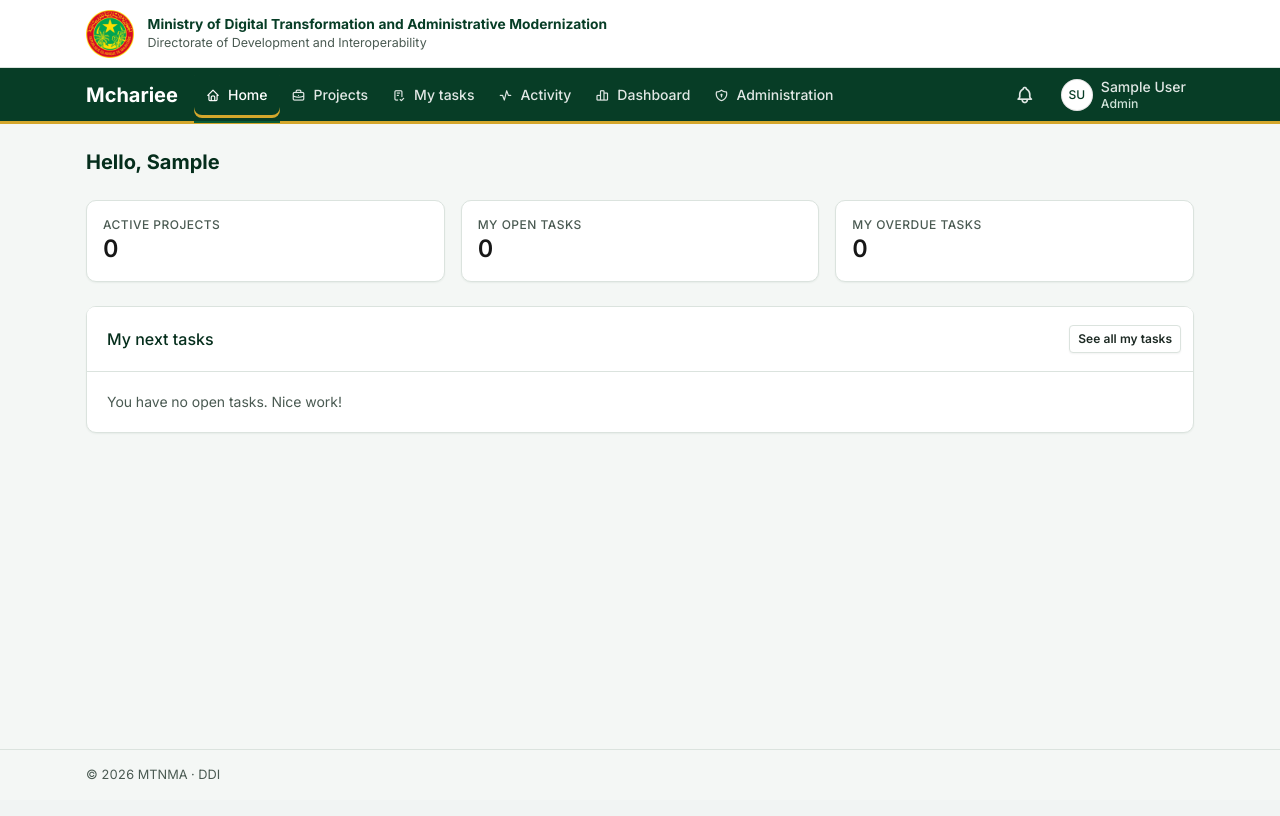
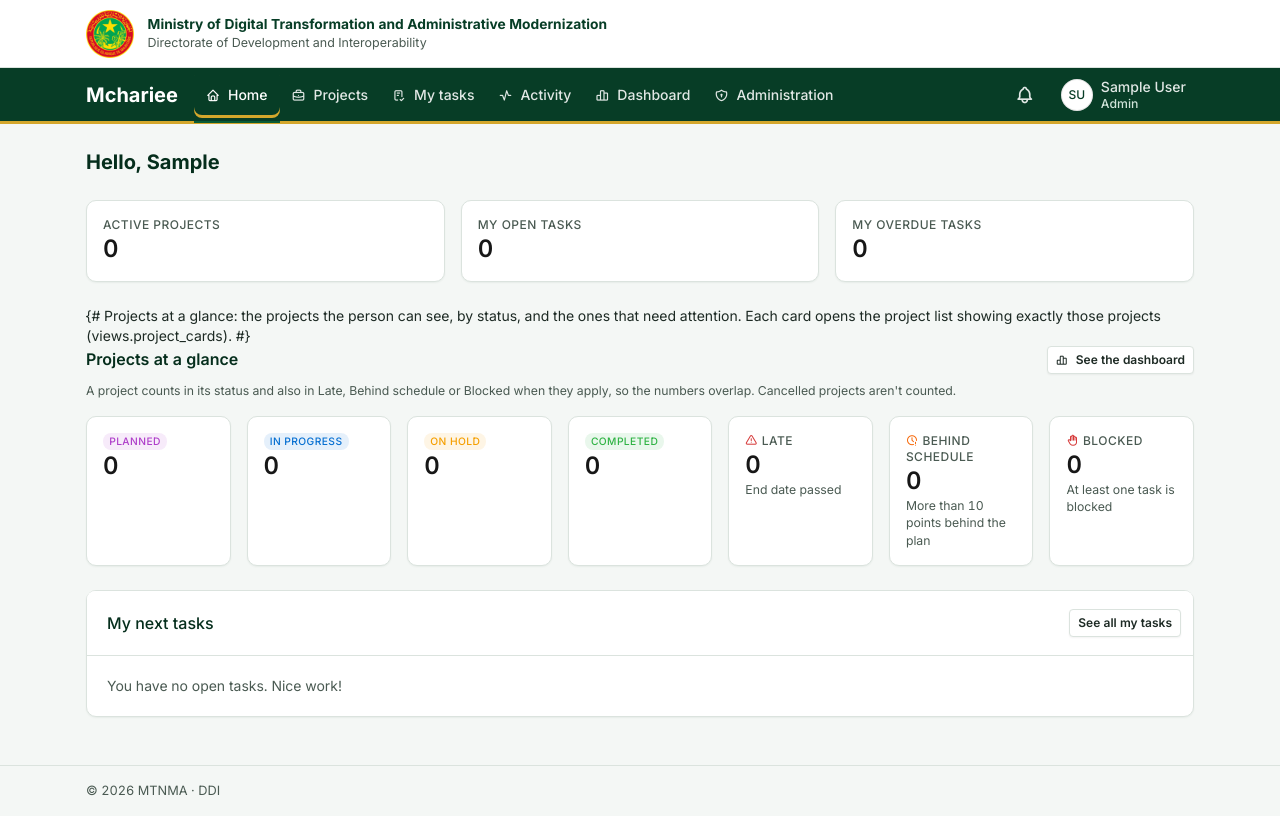
Before and after one commit to Medsaidbah/itpm, a Django app: page / in a window 1280 px wide. Before the commit the page ends 780 px from the top, so only its background shows below. Run offline with Django 5.2, Linux system fonts and the light colour scheme; the visitor is signed in with stand-in values (Sample User, id 1); data that the repository does not hold is empty; parts of the project's set-up code (start-up, migrations or seed data) failed here and were passed over; some libraries are stand-ins or nearby versions.

Commit message:
Project count cards on the home page (1.1, item 5)
A new "Projects at a glance" row on the home page, under the personal
cards, counts the projects the person can see: Planned, In progress, On
hold, Completed, Late, Behind schedule and Blocked (an open project with a
blocked task). A note says the cards overlap; cancelled projects are never
counted. Each card opens the project list with the same filter: the list's
status filter gains late, behind and blocked (also used by the Excel
export), written once on ProjectQuerySet. Late and behind follow
Project.delay, so they never count the same project. The Dashboard gets a
"Behind schedule" card, and the home page links to the Dashboard. The number
of queries doesn't grow with the projects (tested). New texts translated in
French and Arabic. Roadmap item 5 marked done. No database change.

Co-Authored-By: Claude Opus 5.5 <noreply@anthropic.com>

```diff
--- a/projects/models.py
+++ b/projects/models.py
@@ -43,6 +43,24 @@ class ProjectQuerySet(models.QuerySet):
             task_dated=Count("tasks", filter=Q(tasks__due_date__isnull=False)),
             task_due=Count("tasks", filter=due),
         )
+
+    # ----- The project list's extra filters, also counted by the home page's cards (release 1.1) -----
+    # Each one only keeps open projects (planned, in progress, on hold), never cancelled or completed ones.
+
+    def late(self):
+        """The end date has passed, but the project isn't finished (Project.is_overdue)."""
+        return self.filter(status__in=Project.ACTIVE_STATUSES, end_date__lt=timezone.localdate())
+
+    def behind_schedule(self):
+        """Behind schedule and not late (Project.delay == "behind": late is the stronger signal).
+        The schedule is worked out in Python from the counts of with_task_counts(): one query for all."""
+        measured = self.filter(status__in=[Project.Status.PLANNED, Project.Status.IN_PROGRESS]).with_task_counts()
+        return self.filter(pk__in=[project.pk for project in measured if project.delay == "behind"])
+
+    def with_blocked_task(self):
+        """Open projects with at least one blocked task (or subtask)."""
+        blocked = Task.objects.filter(status=Task.Status.BLOCKED).values("project")
+        return self.filter(status__in=Project.ACTIVE_STATUSES, pk__in=blocked)
 
     def visible_to(self, user):
         """The projects this person can see and open: all of them for admins;
--- a/projects/views.py
+++ b/projects/views.py
@@ -29,6 +29,7 @@ from .forms import (
 )
 from .models import Attachment, Comment, Notification, Project, ProjectMember, Task
 from .notifications import notify_assigned, tell_project_event, tell_unblocked
+from .schedule import BEHIND_SCHEDULE_MARGIN
 
 # ---------- Who sees what ----------
 # People only see the projects they manage or whose team they are in; admins see all of them
@@ -67,21 +68,50 @@ def home(request):
         "overdue_tasks": my_open_tasks.filter(due_date__lt=today).count(),
         # The next 5 tasks by due date; tasks without a date come last
         "next_tasks": my_open_tasks.order_by(F("due_date").asc(nulls_last=True))[:5],
+        "project_cards": project_cards(request),
+        "margin": BEHIND_SCHEDULE_MARGIN,
     }
     return render(request, "home.html", context)
+
+
+def project_cards(request):
+    """The home page's "Projects at a glance": how many projects the person can see in each status, and how
+    many are late, behind schedule or have a blocked task. Each card links to the project list showing exactly
+    those projects (the same filters as filter_projects). Cancelled projects are never counted.
+    The number of queries doesn't depend on the number of projects."""
+    projects = visible_projects(request)
+    shown = [Project.Status.PLANNED, Project.Status.IN_PROGRESS, Project.Status.ON_HOLD, Project.Status.COMPLETED]
+    per_status = dict(
+        projects.filter(status__in=shown).values_list("status").annotate(count=Count("id")).order_by()
+    )
+    cards = [
+        {"filter": status, "label": Project.Status(status).label, "count": per_status.get(status, 0),
+         "color": Project.STATUS_COLORS[status]}
+        for status in shown
+    ]
+    attention = [("late", "red", "ti-alert-triangle"), ("behind", "orange", "ti-clock-exclamation"),
+                 ("blocked", "red", "ti-hand-stop")]
+    labels = dict(attention_choices())
+    for key, color, icon in attention:
+        cards.append({"filter": key, "label": labels[key], "count": ATTENTION_FILTERS[key](projects).count(),
+                      "color": color, "icon": icon, "attention": True})
+    return cards
 
 
 def filter_projects(request):
     """The search box and status filter of the project list.
     The list page and its Excel export both use this, so they always show the same projects."""
-    projects = visible_projects(request).with_task_counts().select_related("manager")
+    projects = visible_projects(request)
 
-    # ?status=... in the address: "active" (the default), "all", or one status
+    # ?status=... in the address: "active" (the default), "all", one status, or one of the projects that
+    # need attention: "late", "behind" (behind schedule) or "blocked" (the home page's cards link to these)
     status = request.GET.get("status", "active")
     if status == "all":
         pass
     elif status in Project.Status.values:
         projects = projects.filter(status=status)
+    elif status in ATTENTION_FILTERS:
+        projects = ATTENTION_FILTERS[status](projects)
     else:
         status = "active"
         projects = projects.filter(status__in=Project.ACTIVE_STATUSES)
@@ -90,7 +120,25 @@ def filter_projects(request):
     query = request.GET.get("q", "").strip()
     if query:
         projects = projects.filter(name__icontains=query)
-    return projects, status, query
+    # The counts come last: behind_schedule() fetches counts of its own, which can't be added twice
+    return projects.with_task_counts().select_related("manager"), status, query
+
+
+# The list's filters for the projects that need attention (see ProjectQuerySet)
+ATTENTION_FILTERS = {
+    "late": lambda projects: projects.late(),
+    "behind": lambda projects: projects.behind_schedule(),
+    "blocked": lambda projects: projects.with_blocked_task(),
+}
+
+
+def attention_choices():
+    """The list's filters for the projects that need attention, with the words people see."""
+    return [
+        ("late", _("Late")),
+        ("behind", _("Behind schedule")),
+        ("blocked", pgettext("projects with a blocked task", "Blocked")),
+    ]
 
 
 @login_required
@@ -103,6 +151,7 @@ def project_list(request):
         "status": status,
         "query": query,
         "status_choices": Project.Status.choices,
+        "attention_choices": attention_choices(),
         # False when the person isn't in any project yet (and not because of the filters)
         "has_projects": visible_projects(request).exists(),
     }
@@ -851,6 +900,8 @@ def dashboard(request):
         "kpis": [
             {"label": _("Active projects"), "value": active_projects.count()},
             {"label": _("Late projects"), "value": active_projects.filter(end_date__lt=today).count(), "warn": True},
+            # Behind schedule and not late (the same rule as the project list and the home page)
+            {"label": _("Behind schedule"), "value": projects.behind_schedule().count(), "warn": True},
             {"label": _("Open tasks"), "value": open_tasks.count()},
             {"label": _("Overdue tasks"), "value": overdue_tasks.count(), "warn": True},
             {"label": _("Done in the last 30 days"),
--- a/templates/home.html
+++ b/templates/home.html
@@ -38,6 +38,35 @@
   </div>
 </div>
 
+{# Projects at a glance: the projects the person can see, by status, and the ones that need attention.
+   Each card opens the project list showing exactly those projects (views.project_cards). #}
+<section class="mb-4" aria-labelledby="glance-title">
+  <div class="d-flex flex-wrap align-items-baseline gap-2 mb-2">
+    <h3 class="mb-0 me-auto" id="glance-title">{% translate "Projects at a glance" %}</h3>
+    <a href="{% url 'dashboard' %}" class="btn btn-sm"><i class="ti ti-chart-bar me-2"></i>{% translate "See the dashboard" %}</a>
+  </div>
+  <p class="text-secondary small mb-3">{% translate "A project counts in its status and also in Late, Behind schedule or Blocked when they apply, so the numbers overlap. Cancelled projects aren't counted." %}</p>
+  <div class="row row-cards">
+    {% for card in project_cards %}
+    <div class="col-6 col-md-3 col-xl">
+      <a href="{% url 'project_list' %}?status={{ card.filter }}" class="card card-sm card-link h-100" id="card-{{ card.filter }}">
+        <div class="card-body">
+          {% if card.attention %}
+          {# The colour always comes with the icon and the word #}
+          <div class="subheader"><i class="ti {{ card.icon }} text-{{ card.color }} me-1"></i>{{ card.label }}</div>
+          <div class="h1 mb-0 {% if card.count %}text-{{ card.color }}{% endif %}">{{ card.count }}</div>
+          <div class="text-secondary small">{% if card.filter == "late" %}{% translate "End date passed" %}{% elif card.filter == "behind" %}{% blocktranslate %}More than {{ margin }} points behind the plan{% endblocktranslate %}{% else %}{% translate "At least one task is blocked" %}{% endif %}</div>
+          {% else %}
+          <div class="subheader"><span class="badge bg-{{ card.color }}-lt">{{ card.label }}</span></div>
+          <div class="h1 mb-0">{{ card.count }}</div>
+          {% endif %}
+        </div>
+      </a>
+    </div>
+    {% endfor %}
+  </div>
+</section>
+
 {# The next tasks assigned to the person who is logged in #}
 <div class="card">
   <div class="card-header">
--- a/templates/projects/project_list.html
+++ b/templates/projects/project_list.html
@@ -29,6 +29,12 @@
       {% for value, label in status_choices %}
       <option value="{{ value }}" {% if status == value %}selected{% endif %}>{{ label }}</option>
       {% endfor %}
+      {# Open projects only: the same as the cards of the home page #}
+      <optgroup label="{% translate 'Projects that need attention' %}">
+        {% for value, label in attention_choices %}
+        <option value="{{ value }}" {% if status == value %}selected{% endif %}>{{ label }}</option>
+        {% endfor %}
+      </optgroup>
     </select>
   </div>
   <div class="col-auto">
```
Also changed, not shown: docs/ROADMAP.md (+1 -1 lines), projects/tests/test_home_cards.py (added, +232 -0 lines), locale/ar/LC_MESSAGES/django.po, locale/fr/LC_MESSAGES/django.po, 2 other files.
